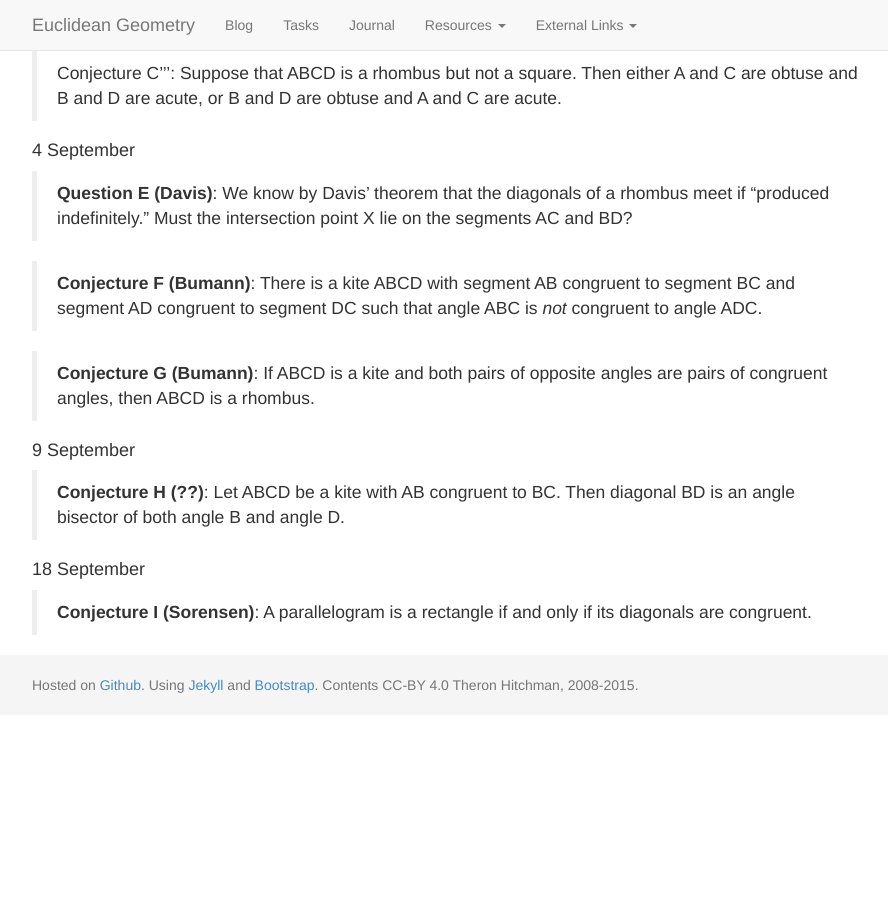
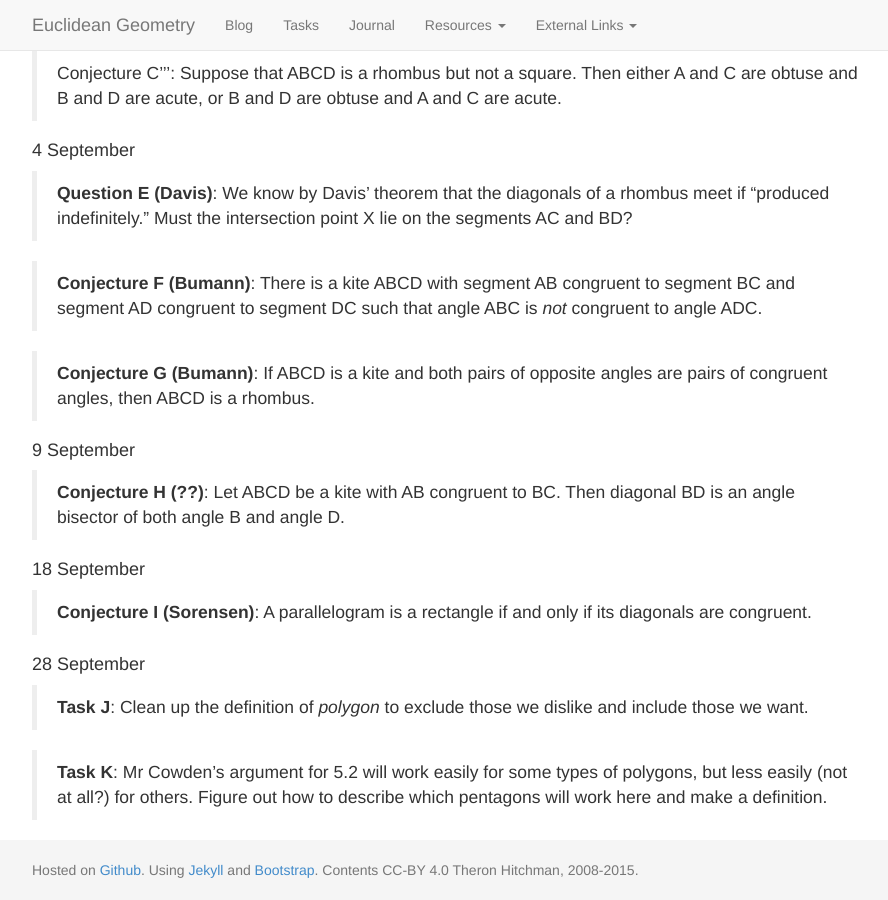
Before and after one commit to theronhitchman/euclidean-geometry, a Jekyll site: the page built from class/index.md, in a window 1280 px wide and 900 px high, scrolled down 818 px. Shown: the whole window, without its empty margins (38-926 px from the left). Built offline with Jekyll 4.4.1, drawn with Linux system fonts in a browser that asks for light colours; nearby versions of some CDN libraries; before the commit the page ends 1533 px from its top, so only the background shows below that.

Commit message:
add post for 9/28 and update class/index.md

```diff
--- a/class/index.md
+++ b/class/index.md
@@ -59,3 +59,12 @@
 
 > **Conjecture I (Sorensen)**: A parallelogram is a rectangle if and only if
 > its diagonals are congruent.
+
+#### 28 September
+
+> **Task J**: Clean up the definition of _polygon_ to exclude those we
+> dislike and include those we want.
+
+> **Task K**: Mr Cowden's argument for 5.2 will work easily for some types
+> of polygons, but less easily (not at all?) for others. Figure out how to
+> describe which pentagons will work here and make a definition.
```
Also changed, not shown: _posts/28-09-2015-polygon.md (added, +38 -0 lines).
